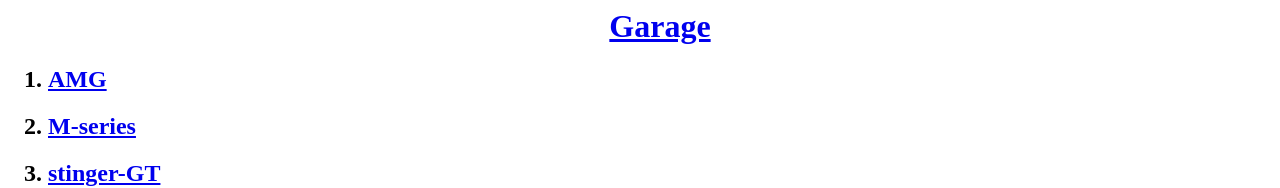
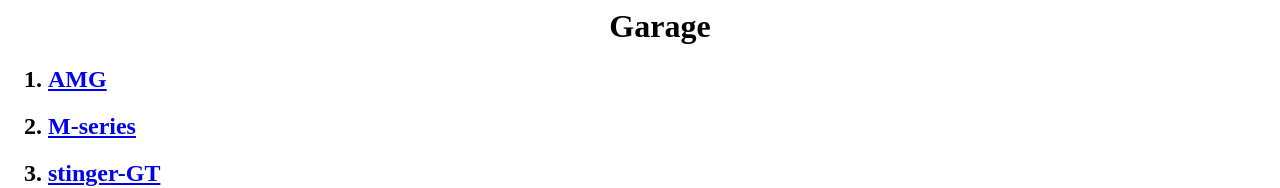
Before and after one commit to xorhks08/car1, a plain HTML site: page 1.html in a window 1280 px wide. Shown: the top 188 px of the page. Drawn offline with Linux system fonts and the light colour scheme.

Commit message:
Update 1.html

```diff
--- a/1.html
+++ b/1.html
@@ -5,7 +5,7 @@
 </head>
 <body>
 <ol>
-  <h1 align="center"><a href="index.html">Garage</a><h1>
+  <h1 align="center">Garage<h1>
   <h2><li><a href="4.html"title="AMG-GT">AMG</a></li></h2>
   <h2><li><a href="2.html"title="M2"> M-series</a></li></h2>
   <h2><li><a href="3.html"title="stinger-GT">stinger-GT</a></li></h2>
```
